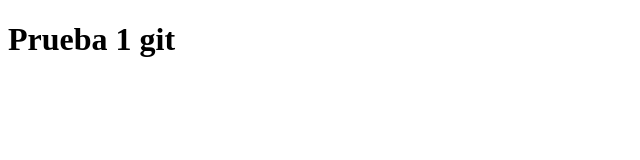
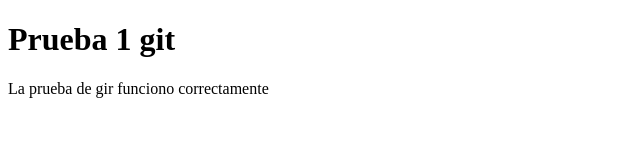
Before and after one commit to JuanMaa15/practicaGit, a plain HTML site: page index.html in a window 1280 px wide. Shown: the whole page, without its empty margins (0-640 px from the left). Drawn offline with Linux system fonts and the light colour scheme.

Commit message:
Segundo commit

```diff
--- a/index.html
+++ b/index.html
@@ -8,5 +8,6 @@
 </head>
 <body>
     <h1>Prueba 1 git</h1>
+    <p>La prueba de gir funciono correctamente</p>
 </body>
 </html>
```
